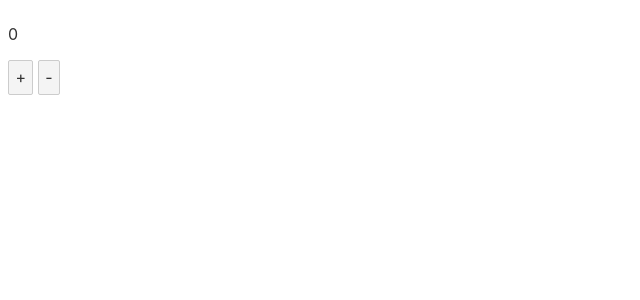
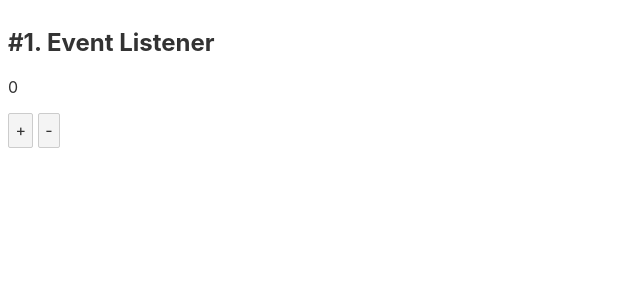
Before and after one commit to hjhjhjkim/my-svelte-project, a Svelte app: page / in a window 1280 px wide. Shown: the top 300 px of the page, without its empty margins (0-640 px from the left). Built offline with nearby package versions, Linux system fonts and the light colour scheme; a web font is replaced by a local one.

Commit message:
numberbutton

```diff
--- a/src/App.svelte
+++ b/src/App.svelte
@@ -1,16 +1,27 @@
 <script>
-  let number = 0;
+  let count = 0;
+
   const add = () => {
-    number++;
+    count++;
   };
   const minus = () => {
-    number--;
+    count--;
   };
 </script>
 
 <style>
 </style>
 
-<p>{number}</p>
-<button on:click={add}>+</button>
-<button on:click={minus}>-</button>
+<div class="container">
+  <section>
+    <h1>#1. Event Listener</h1>
+
+    <div class="wrapper">
+      <article class="click">
+        <p>{count}</p>
+        <button on:click={add}>+</button>
+        <button on:click={minus}>-</button>
+      </article>
+    </div>
+  </section>
+</div>
```
